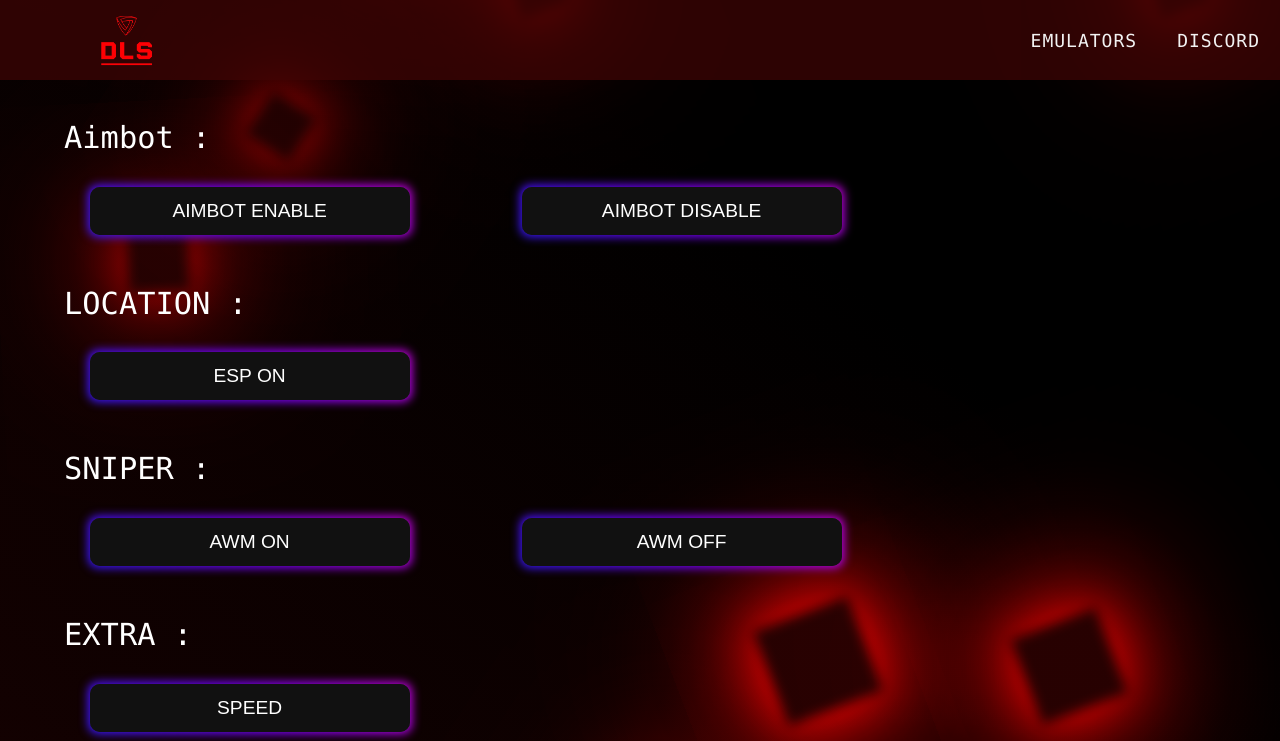
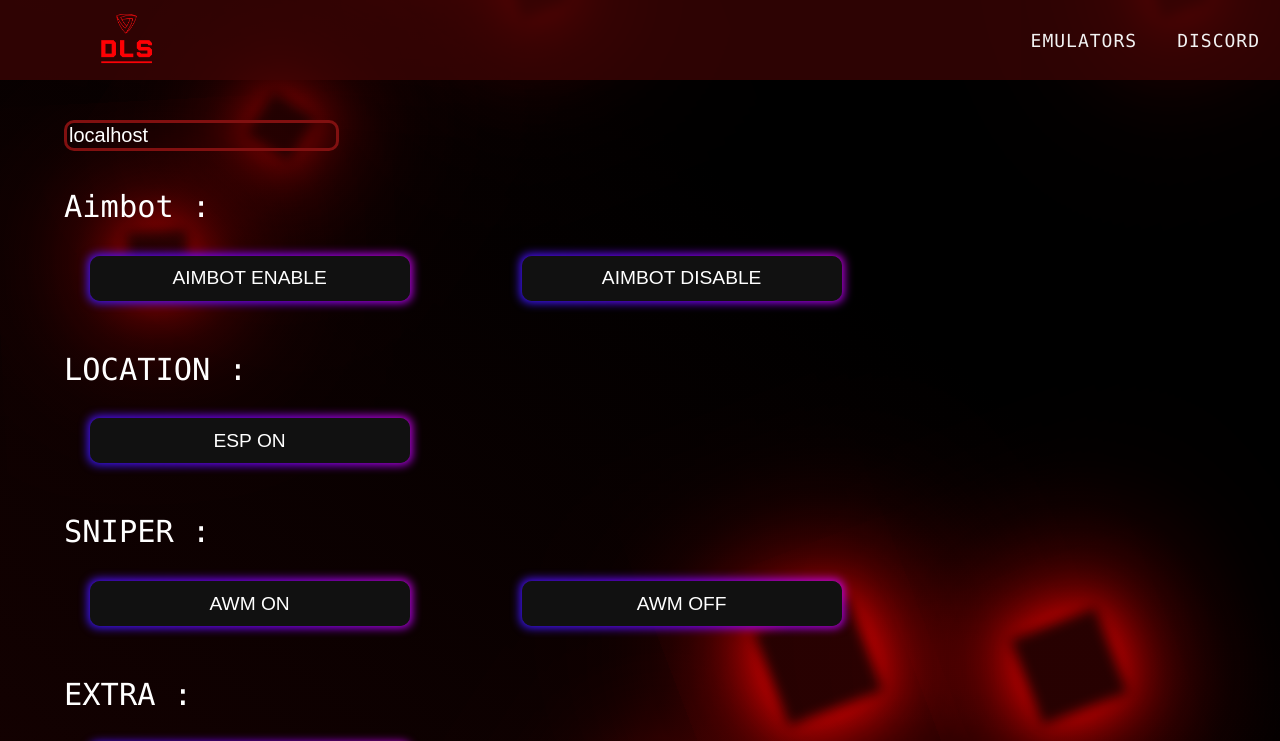
Before and after one commit to dls3900/DLS, a plain HTML site: page ugdcuyvdjhcjlhciucccweeeefpor[jvlhv;'l'wcldkhvsl;djvsjvsvjfvrrhigvrvkjsdddskj.html in a window 1280 px wide. Both pictures are taken after a click on the button "AIMBOT ENABLE". Shown: the top 741 px of the page. Drawn offline with Linux system fonts and the light colour scheme; no server answers.

Commit message:
Add files via upload

```diff
--- a/ugdcuyvdjhcjlhciucccweeeefpor[jvlhv;'l'wcldkhvsl;djvsjvsvjfvrrhigvrvkjsdddskj.html
+++ b/ugdcuyvdjhcjlhciucccweeeefpor[jvlhv;'l'wcldkhvsl;djvsjvsvjfvrrhigvrvkjsdddskj.html
@@ -1,4 +1,5 @@
-<html>
+<!DOCTYPE html>
+<html lang="en">
   <head>
     <title>DLS</title>
     <link rel="shortcut icon" href="/LOGO.png">
@@ -361,7 +362,18 @@
       top: 0;
       border-radius: 10px;
     }
+    input{
+      color: white;
+      background-color: #4a03030a;
+      font-size: 190%;
+      position:relative;
 
+      margin-left: 5%;
+      border:solid;
+      border-color: #811010;
+      font-size: 20px;
+      border-radius: 10px;
+    }
 
     </style>
     <nav>
@@ -398,8 +410,10 @@
 
     </style>
     <navv></navv>
-    <divi>
+    <divi><input type="text" id="hostnameInput" placeholder="Enter hostname or IP" value="localhost"><br><br><br>
       <h7>Aimbot : </h7><br><br>
+
+
   <button id="aimbote">AIMBOT ENABLE</button>
 
 <button id="aimbotd">AIMBOT DISABLE</button><br><br><br>
@@ -426,7 +440,10 @@
 <script>
   document.addEventListener('DOMContentLoaded', () => {
     const handleButtonClick = (endpoint) => {
-    fetch(`http://localhost:8080/${endpoint}`, {
+      const hostname = document.getElementById('hostnameInput').value.trim();
+      const url = `http://${hostname}:8080/${endpoint}`;
+
+      fetch(url, {
           method: 'post',
           // Add any necessary headers or data
         })
@@ -449,26 +466,36 @@
     document.getElementById('aimbotd').addEventListener('click', () => {
       handleButtonClick('aimbotd');
     });
+
     document.getElementById('esp').addEventListener('click', () => {
       handleButtonClick('esp');
     });
+
     document.getElementById('awme').addEventListener('click', () => {
       handleButtonClick('awme');
     });
+
     document.getElementById('awmd').addEventListener('click', () => {
       handleButtonClick('awmd');
     });
+
     document.getElementById('speed').addEventListener('click', () => {
       handleButtonClick('speed');
     });
+
     document.getElementById('magice').addEventListener('click', () => {
       handleButtonClick('magice');
     });
+
     document.getElementById('magicd').addEventListener('click', () => {
       handleButtonClick('magicd');
     });
+
+    document.getElementById('refresh').addEventListener('click', () => {
+      location.reload(); // This will refresh the page
     });
-
+  });
 </script>
 </body>
+
 </html>
```
Lines whose indentation alone changed are shown as unchanged.
